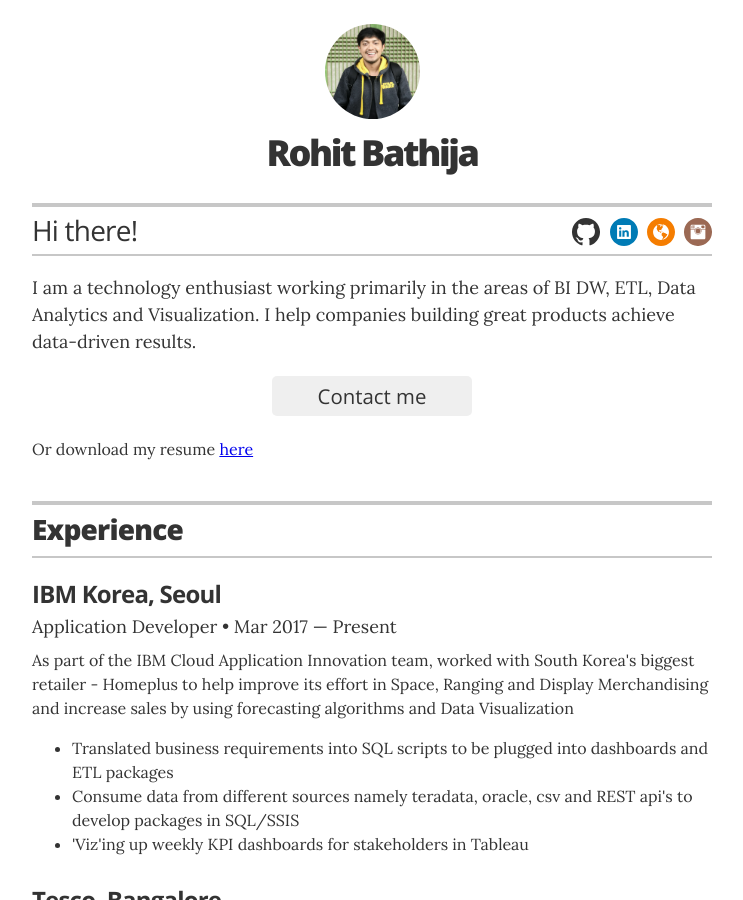
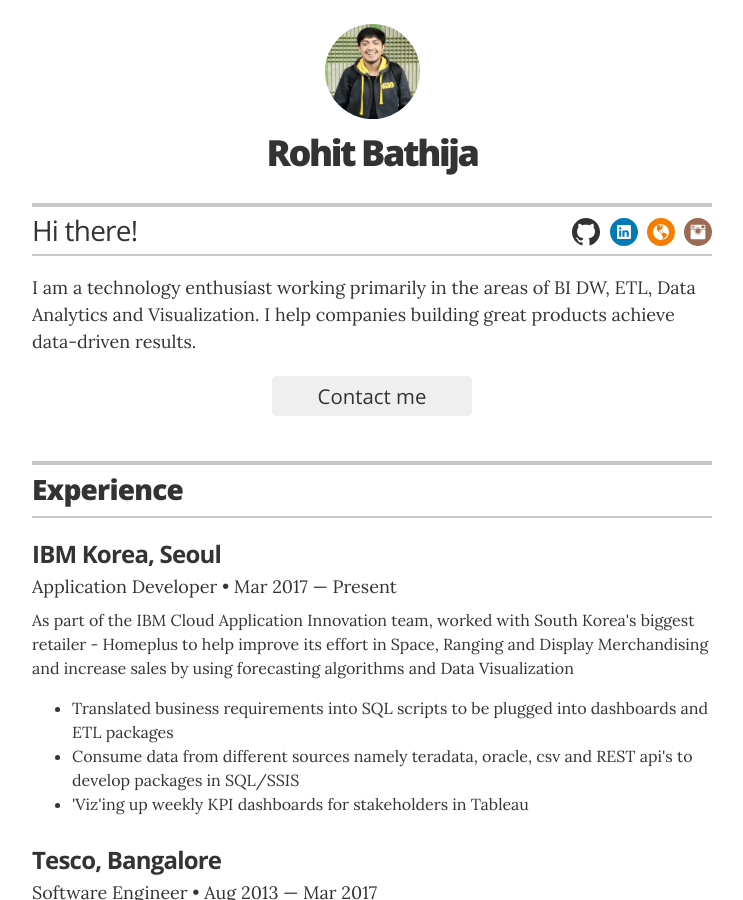
Before and after one commit to robathija/rohit-resume, a Jekyll site: the page built from index.html, in a window 1280 px wide and 900 px high. Shown: the whole window, without its empty margins (268-1011 px from the left). Built offline with Jekyll 4.4.1, drawn with Linux system fonts in a browser that asks for light colours.

Commit message:
moved to footer

```diff
--- a/_layouts/resume.html
+++ b/_layouts/resume.html
@@ -43,7 +43,6 @@
         <a class="contact-button not-looking no-print">I'm not looking for work right now.</a>
         {% else %}
         {% endif %}
-		<p class="footer-line">Or download my resume <a href="https://drive.google.com/file/d/189zixn8EIlkFQ_CSKzGROYgqJ5d2Anfj/view?usp=sharing" target="_blank">here</a></p>
 
       </header>
 
@@ -232,6 +231,7 @@
 
       <footer class="page-footer">
         <p class="footer-line">Made by <a href="http://fb.com/robathija" target="_blank">robathija</a></p>
+		<p class="footer-line">Download resume <a href="https://drive.google.com/file/d/189zixn8EIlkFQ_CSKzGROYgqJ5d2Anfj/view?usp=sharing" target="_blank">here</a></p>
 		<p class="footer-line">Proudly open sourced - Fork it on <a href="https://github.com/jglovier/resume-template" target="_blank">GitHub</a></p>
       </footer>
 
```
